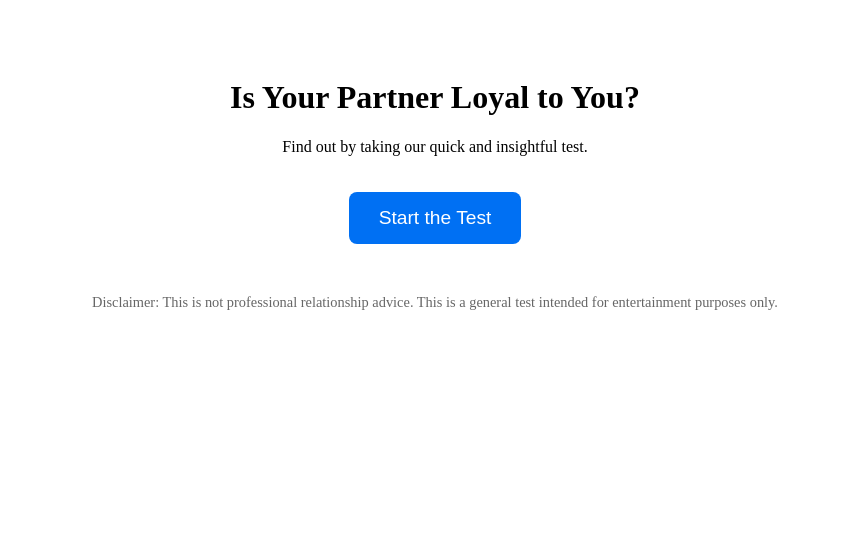
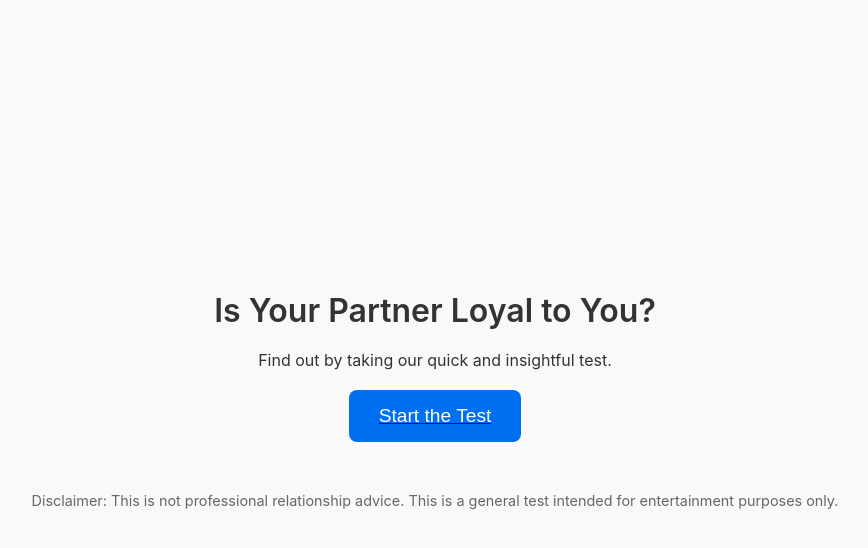
Before and after one commit to crollol1025/loyaltytest, a Next.js app: page / in a window 1280 px wide. Shown: the top 548 px of the page, without its empty margins (205-1073 px from the left). Built offline with nearby package versions, Linux system fonts and the light colour scheme.

Commit message:
ticks added and made even fancier test

```diff
--- a/styles/globals.css
+++ b/styles/globals.css
@@ -1,3 +1,95 @@
+/* Global Reset */
+* {
+  margin: 0;
+  padding: 0;
+  box-sizing: border-box;
+  border: none;
+}
+
+/* Modern clean font */
+body {
+  font-family: 'Inter', 'Segoe UI', 'Poppins', 'Helvetica Neue', sans-serif;
+  background-color: #f9f9f9;
+  display: flex;
+  justify-content: center;
+  align-items: center;
+  min-height: 100vh;
+  margin: 0;
+  color: #333;
+  flex-direction: column;
+}
+
+/* Test container styling */
+.test-container {
+  text-align: center;
+  width: 100%;
+  max-width: 450px;
+  padding: 20px;
+  background-color: #fff;
+  height: auto;
+  display: flex;
+  flex-direction: column;
+  justify-content: space-between;
+}
+
+/* Preserve mobile layout */
+@media (max-width: 767px) {
+  .test-container {
+    max-width: 100%;
+  }
+}
+
+.test-container p {
+  margin-bottom: 30px;
+}
+
+/* Headings */
+h1 {
+  font-size: 2rem;
+  margin-bottom: 20px;
+  font-weight: 600;
+}
+
+h2 {
+  font-size: 1.25rem;
+  margin-bottom: 20px;
+  font-weight: 400;
+}
+
+/* Progress bar */
+progress {
+  width: 100%;
+  height: 12px;
+  border-radius: 6px;
+  overflow: hidden;
+  background-color: #e0f0ff;
+}
+
+progress::-webkit-progress-bar {
+  background-color: #e0f0ff;
+  border-radius: 6px;
+}
+
+progress::-webkit-progress-value {
+  background-color: #0070f3;
+  border-radius: 6px;
+}
+
+progress::-moz-progress-bar {
+  background-color: #0070f3;
+  border-radius: 6px;
+}
+
+/* Question blocks */
+.question-block {
+  background: #fdfdfd;
+  padding: 20px;
+  margin: 10px 0;
+  border-radius: 10px;
+  box-shadow: 0px 1px 5px rgba(0, 0, 0, 0.05);
+}
+
+/* Likert scale labels */
 .likert-scale-labels {
   display: flex;
   justify-content: space-between;
@@ -6,25 +98,20 @@
   color: #555;
 }
 
-.question-block {
-  background: #fdfdfd;
-  padding: 20px;
-  margin: 10px 0;
-  border-radius: 10px;
-  box-shadow: 0px 1px 5px rgba(0, 0, 0, 0.05);
-}
-
+/* Options row */
 .options-row {
   display: flex;
   justify-content: space-between;
   padding: 10px 0;
 }
 
+/* Circle options */
 .circle-option {
   display: flex;
   flex-direction: column;
   align-items: center;
   cursor: pointer;
+  position: relative;
 }
 
 .circle-option input {
@@ -37,12 +124,24 @@
   border-radius: 50%;
   border: 2px solid #ccc;
   transition: all 0.2s ease-in-out;
+  position: relative;
 }
 
 .circle-option input:checked + .circle {
   border-width: 6px;
 }
 
+/* Add check mark inside selected option */
+.circle-option input:checked + .circle::after {
+  content: '✔';
+  position: absolute;
+  top: 3px;
+  left: 7px;
+  font-size: 14px;
+  color: #0070f3;
+}
+
+/* Color classes */
 .circle.strongly-disagree { border-color: #f87171; }
 .circle.disagree { border-color: #fb923c; }
 .circle.neutral { border-color: #d1d5db; }
@@ -52,3 +151,26 @@
 .circle-option:hover .circle {
   opacity: 0.8;
 }
+
+/* Buttons */
+button {
+  padding: 16px 32px;
+  font-size: 1.4rem;
+  background-color: #0070f3;
+  color: white;
+  border: none;
+  border-radius: 8px;
+  margin: 30px auto 0;
+  display: block;
+  width: fit-content;
+  transition: background-color 0.3s ease;
+}
+
+button:hover {
+  background-color: #005bb5;
+}
+
+button:disabled {
+  background-color: #d3d3d3;
+  cursor: not-allowed;
+}
```
